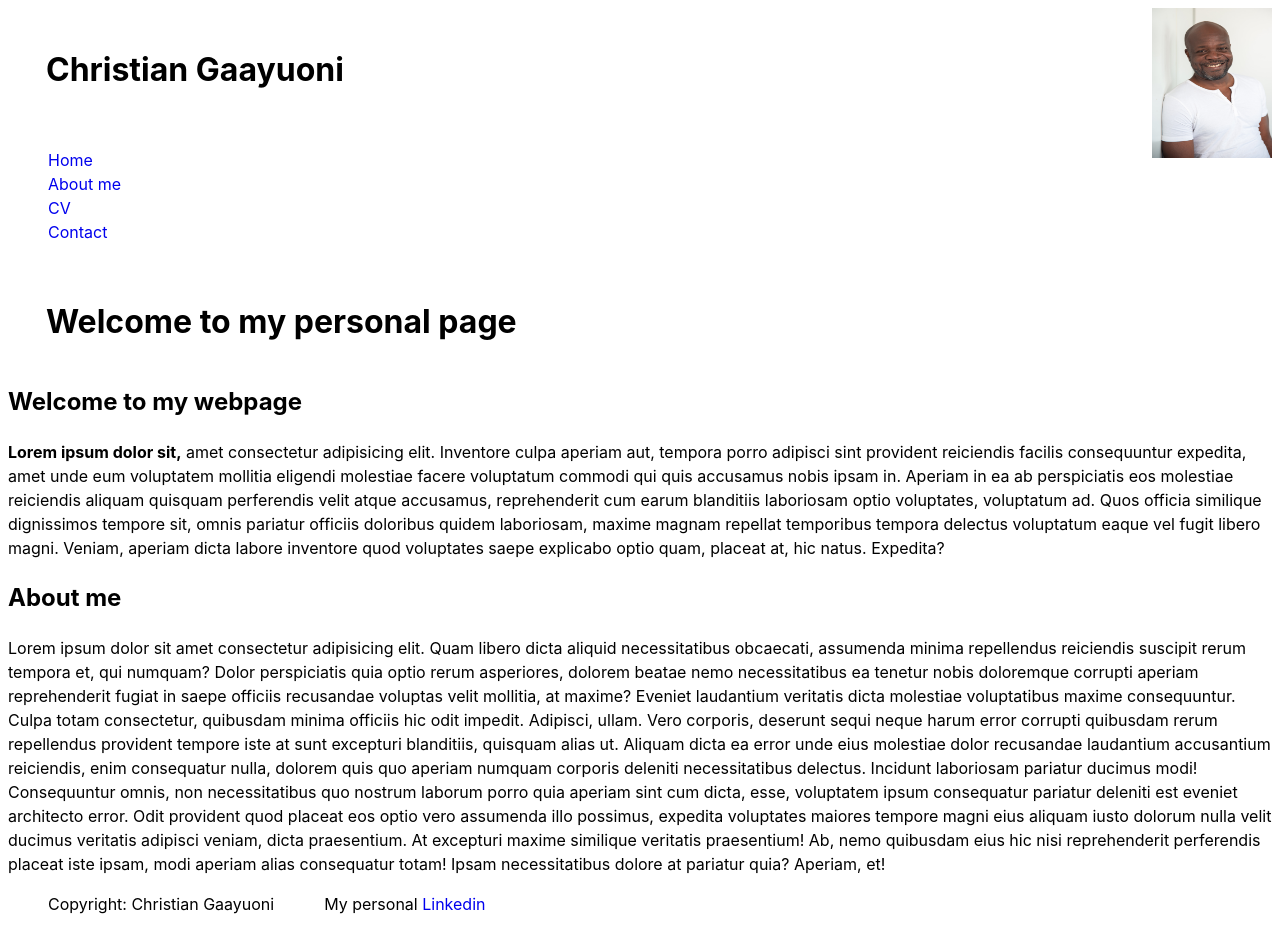
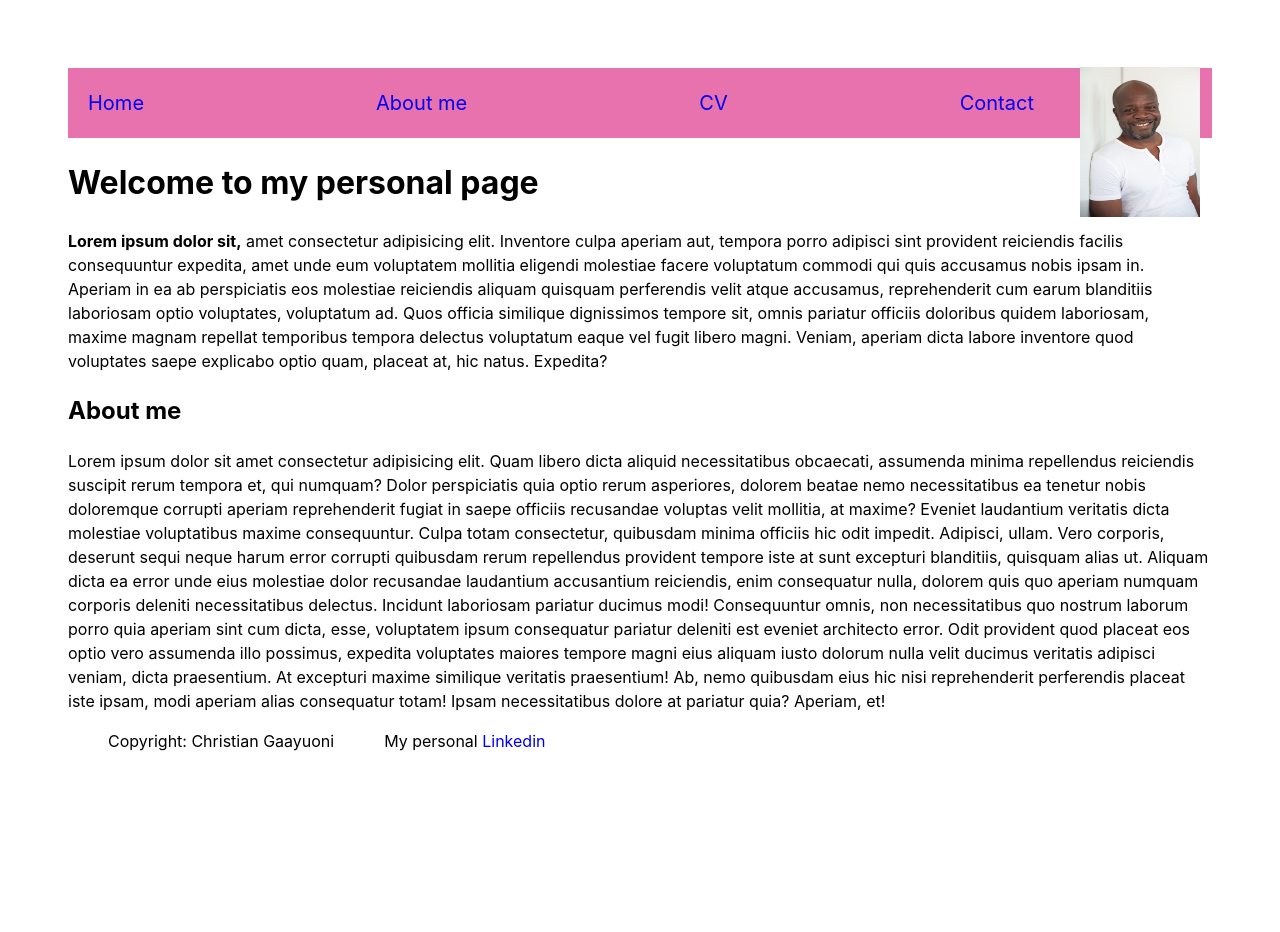
Before and after one commit to GaayuoniC/Gaayuoni-website-react, a React (Vite) app: page / in a window 1280 px wide. After the commit the page ends 829 px from the top, so only its background shows below. Built offline with nearby package versions, Linux system fonts and the light colour scheme.

Commit message:
Add more pages

```diff
--- /dev/null
+++ b/src/Pages/Contact.jsx
@@ -0,0 +1,3 @@
+export function Contact() {
+  return <>My Contact</>;
+}
--- a/src/Pages/HomePage.jsx
+++ b/src/Pages/HomePage.jsx
@@ -1,7 +1,7 @@
 export function HomePage() {
   return (
     <div>
-      <h2> Welcome to my webpage</h2>
+
       <article>
         <p>
           <strong> Lorem ipsum dolor sit,</strong> amet consectetur adipisicing
--- a/src/Pages/RootLayout.jsx
+++ b/src/Pages/RootLayout.jsx
@@ -1,17 +1,18 @@
-import { Header } from "/src/components/Header";
+import { NavBar } from "/src/components/NavBar";
 import { Footer } from "/src/components/Footer";
 import { Outlet } from "react-router-dom";
-
 export function RootLayout() {
   return (
     <>
-      <Header />
-      <main>
-        <h1>Welcome to my personal page</h1>
+      <div className="nav-container-1">
+        <NavBar />
+        <main>
+          <h1>Welcome to my personal page</h1>
 
-        <Outlet />
-      </main>
-      <Footer />
+          <Outlet />
+        </main>
+        <Footer />
+      </div>
     </>
   );
 }
--- a/src/components/Header.jsx
+++ /dev/null
@@ -1,27 +0,0 @@
-import "./Header.css";
-export function Header() {
-  return (
-    <div className= "container-1">
-      <header>
-        <h1>Christian Gaayuoni</h1>
-        <nav className="nav-tabs" >
-          <ol >
-            <li>
-              <a href="#">Home</a>
-            </li>
-            <li>
-              <a href="#">About me</a>
-            </li>
-            <li>
-              <a href="#">CV</a>
-            </li>
-            <li>
-              <a href="#">Contact</a>
-            </li>
-          </ol>
-        </nav>
-        <img src={"Chris.jpeg"} alt="A picture of a man called Christian" />
-      </header>
-    </div>
-  );
-}
--- a/src/components/Header.css
+++ b/src/components/NavBar.css
@@ -1,11 +1,35 @@
-h1 {
-  margin: 38px;
+
+img {
+  position: absolute;
+  right: 5em;
+  top: 4.2em;
+  width: 120px;
+  height: 150px;
+  border-radius: var(--border-radius);
+  border: var(--border-line);
+}
+nav{
+  background-color: #E872AD;
   display: flex;
 }
+.menu{
+  display: flex;
+  gap: 15vw;
+}
+.menu li{
+list-style-type:none;
+ padding: 20px;
+ justify-content: space-between;
+ flex-wrap: wrap;
+ font-size: 20px;
+
+
+}
+/*
 .container-1 {
   display: flex;
   flex-direction: row;
-  /* width: 100vw; */
+  width: 100vw;
   position: relative;
   background-color: var(--headerFooterBackground-color);
   border: var(--border-line);
@@ -27,15 +51,7 @@ h1 {
 
 }
 
-img {
-  position: absolute;
-  right: 0em;
-  top: 0;
-  width: 120px;
-  height: 150px;
-  border-radius: var(--border-radius);
-  border: var(--border-line);
-}
+
 
  @media screen and (max-width: 480px) {
   .nav-ol {
--- /dev/null
+++ b/src/components/NavBar.jsx
@@ -0,0 +1,25 @@
+import "./NavBar.css";
+import { NavLink } from "react-router-dom";
+export function NavBar() {
+  return (
+    <header>
+      <nav>
+        <div className="menu">
+          <NavLink to="/home">
+            <li> Home</li>
+          </NavLink>
+          <NavLink to="/home">
+            <li> About me</li>
+          </NavLink>
+          <NavLink to="/home">
+            <li> CV</li>
+          </NavLink>
+          <NavLink to="/home">
+            <li> Contact</li>
+          </NavLink>
+          <img src={"Chris.jpeg"} alt="A picture of a man called Christian" />
+        </div>
+      </nav>
+    </header>
+  );
+}
--- a/src/index.css
+++ b/src/index.css
@@ -2,6 +2,8 @@
   font-family: Inter, system-ui, Avenir, Helvetica, Arial, sans-serif;
   line-height: 1.5;
   font-weight: 400;
+  padding: 30px;
+  margin: 30px;
 }
 
 /* color-scheme: light dark;
```
Also changed, not shown: src/Pages/AboutMe.jsx (added, +14 -0 lines), src/Pages/Cv.jsx (added, +7 -0 lines).
